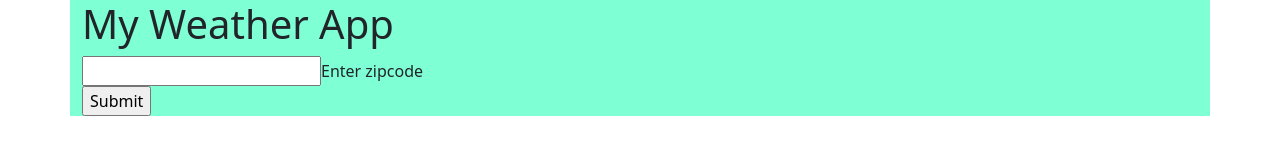
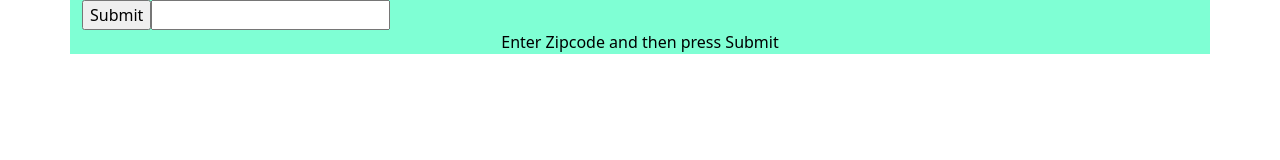
Before and after one commit to Lynz951/weather-app, a website: page index.html in a window 1280 px wide. Drawn offline with nearby package versions, Linux system fonts and the light colour scheme; no server answers.

Commit message:
stopping

```diff
--- a/index.html
+++ b/index.html
@@ -10,9 +10,7 @@
 </head>
 <body>
     <div class="container" id="root">
-    <h1>My Weather App</h1>
-    <input type="text" id="zipCodeInput">Enter zipcode
-    <div class id="characters"></div>
+
 </div>
 
     <script src="node_modules/axios/dist/axios.js"></script>
--- a/main.js
+++ b/main.js
@@ -3,7 +3,7 @@ document.body.onload = createElements;
 
 var root = document.getElementById('root');
 
-let ul = document.getElementById('characters');
+let ul = document.getElementById('root');
 
 var button = document.createElement('input');
 button.type = 'button';
@@ -31,12 +31,16 @@ function createElements(zip) {
 
         .then(function (response) {
 
+
             const root = document.getElementById('root');
             const currentDiv = document.getElementById("root");
             document.body.insertBefore(root, currentDiv);
 
             const weatherIcon = response.data.weather[0].icon;
             const pageIcon = document.createElement('img');
+
+            const header = document.createElement('h1');
+
 
             let iconUrl = `http://openweathermap.org/img/wn/${weatherIcon}@2x.png`;
             pageIcon.src = iconUrl;
@@ -51,6 +55,7 @@ function createElements(zip) {
 
         .catch(function (error) {
             console.log(error);
+            innerText = error;
         })
 
         .then(function () {
@@ -61,5 +66,31 @@ function createElements(zip) {
 function createListItem(tag, text) {
     let list = document.createElement(tag);
     list.textContent = text;
+    list.classList.add('list-striped');
     ul.appendChild(list);
+
 }
+
+function prettyPage (){
+    //create element
+const input = document.createElement('input');
+const instr = document.createElement('div');
+    //set attributes on element
+input.setAttribute('id', 'zipCodeInput');
+input.setAttribute('type', 'text')
+input.classList.add('text-center');
+instr.setAttribute('type', 'text');
+instr.setAttribute('id', 'instr');
+instr.classList.add('text-center');
+
+    //set styles on element
+instr.style.color = 'black';
+    //add text content to element
+input.textContent = 'Enter Zipcode Here';
+instr.textContent = 'Enter Zipcode and then press Submit';
+    //add element to DOM
+const root = document.getElementById('root');
+root.appendChild(input);
+root.appendChild(instr);
+}
+prettyPage();
```
